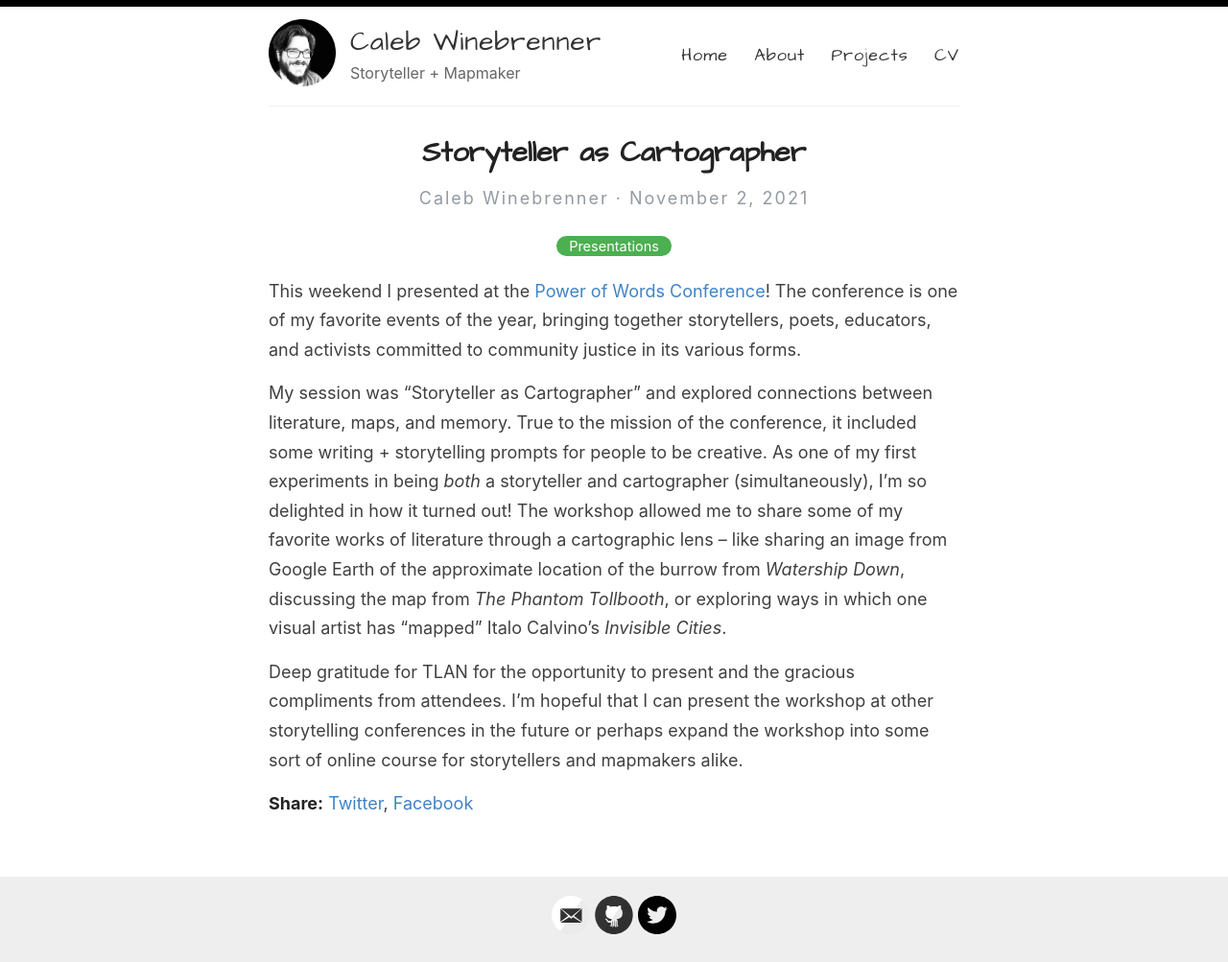
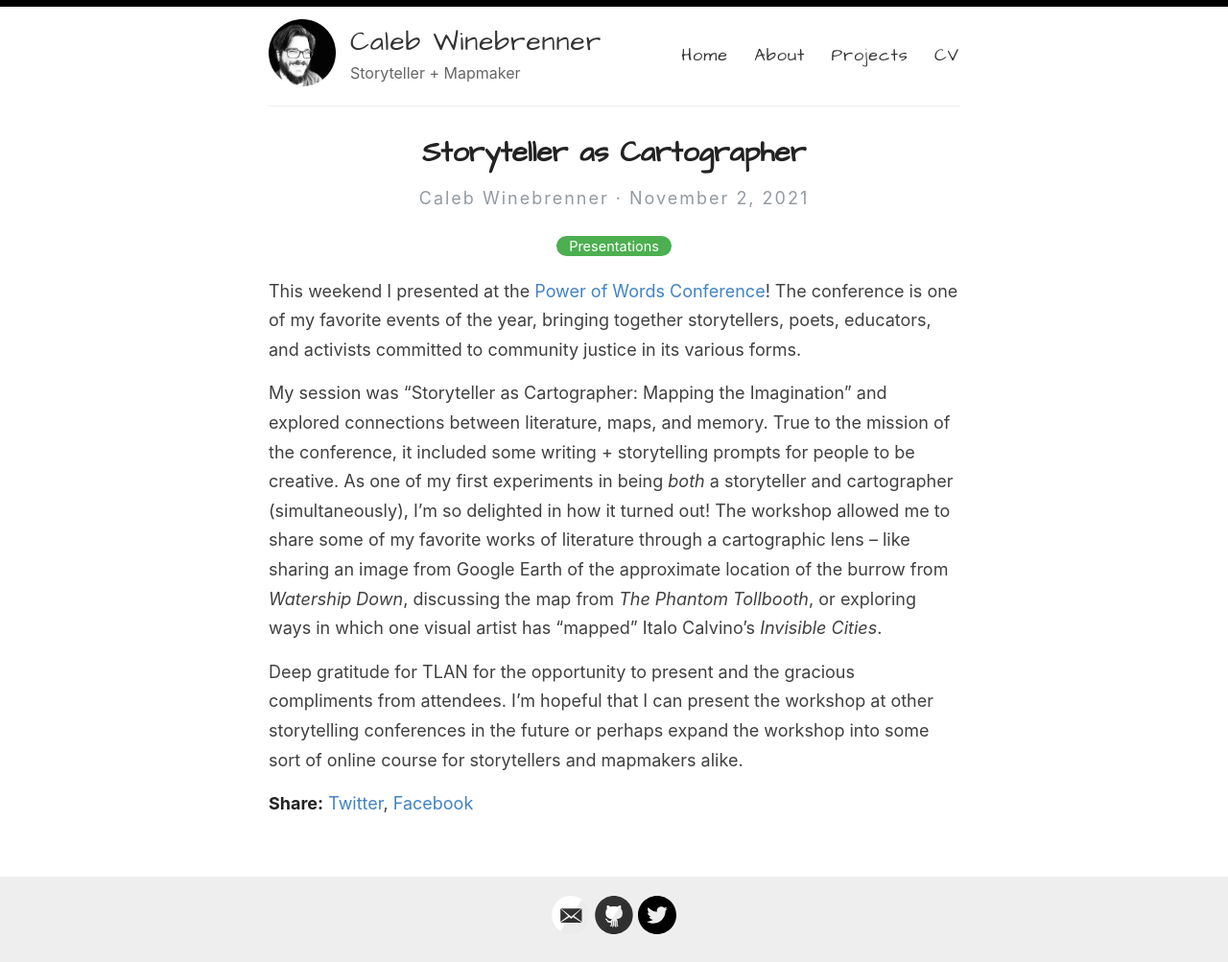
Before and after one commit to mappist/mappist.github.io, a Jekyll site: the page built from _posts/2021-11-2-POW.md, in a window 1280 px wide. Shown: the whole page at 96% size. Built offline with Jekyll 4.4.1, drawn with Linux system fonts in a browser that asks for light colours.

Commit message:
Update 2021-11-2-POW.md

```diff
--- a/_posts/2021-11-2-POW.md
+++ b/_posts/2021-11-2-POW.md
@@ -6,6 +6,6 @@ categories: [Presentations]
 
 This weekend I presented at the [Power of Words Conference](https://tlan.wildapricot.org/page-1075279)! The conference is one of my favorite events of the year, bringing together storytellers, poets, educators, and activists committed to community justice in its various forms.
 
-My session was "Storyteller as Cartographer" and explored connections between literature, maps, and memory. True to the mission of the conference, it included some writing + storytelling prompts for people to be creative. As one of my first experiments in being *both* a storyteller and cartographer (simultaneously), I'm so delighted in how it turned out! The workshop allowed me to share some of my favorite works of literature through a cartographic lens -- like sharing an image from Google Earth of the approximate location of the burrow from _Watership Down_, discussing the map from _The Phantom Tollbooth_, or exploring ways in which one visual artist has "mapped" Italo Calvino's _Invisible Cities_.
+My session was "Storyteller as Cartographer: Mapping the Imagination" and explored connections between literature, maps, and memory. True to the mission of the conference, it included some writing + storytelling prompts for people to be creative. As one of my first experiments in being *both* a storyteller and cartographer (simultaneously), I'm so delighted in how it turned out! The workshop allowed me to share some of my favorite works of literature through a cartographic lens -- like sharing an image from Google Earth of the approximate location of the burrow from _Watership Down_, discussing the map from _The Phantom Tollbooth_, or exploring ways in which one visual artist has "mapped" Italo Calvino's _Invisible Cities_.
 
 Deep gratitude for TLAN for the opportunity to present and the gracious compliments from attendees. I'm hopeful that I can present the workshop at other storytelling conferences in the future or perhaps expand the workshop into some sort of online course for storytellers and mapmakers alike.
```
